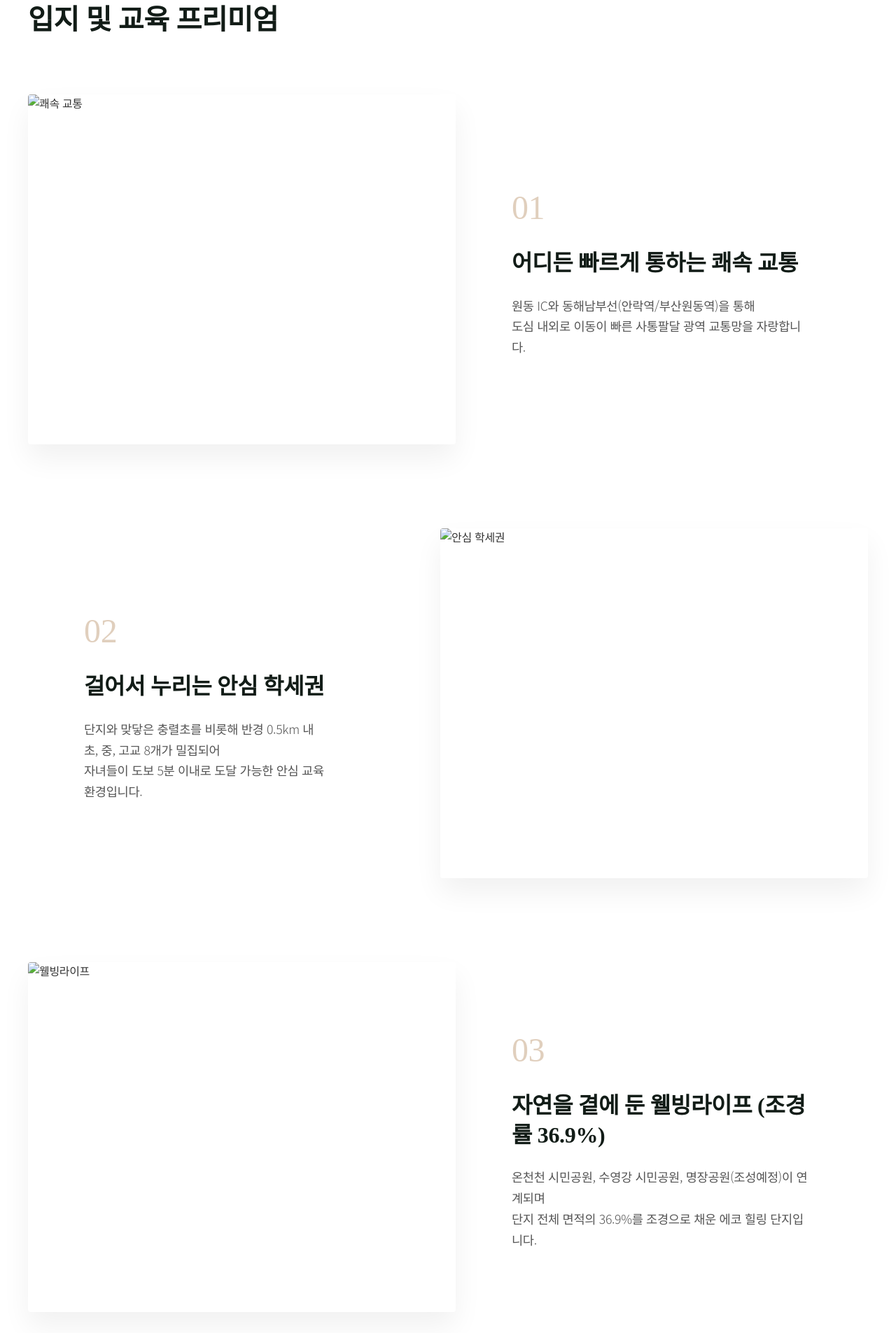
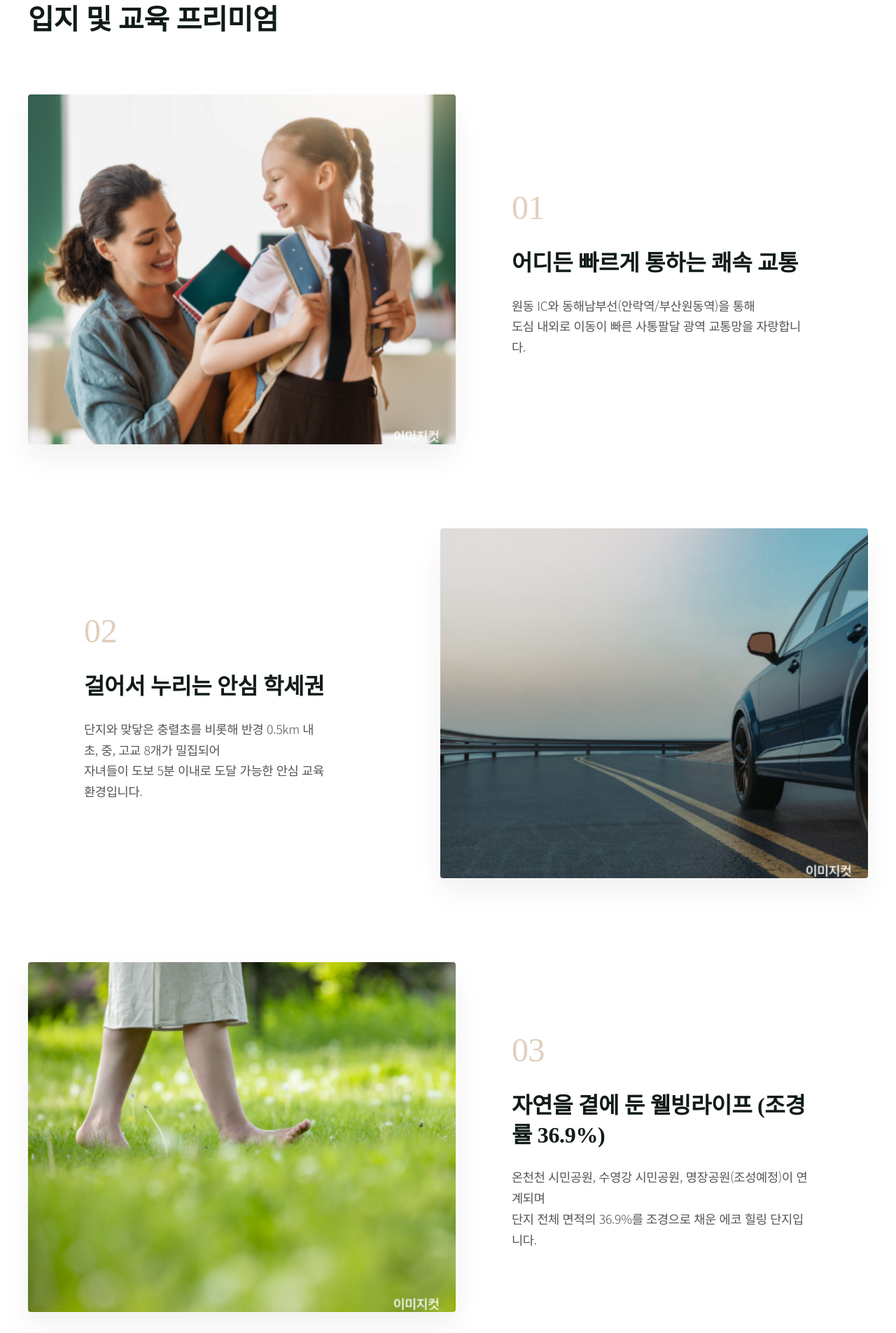
Before and after one commit to HYUNFLIX/land, a plain HTML site: page index.html in a window 1280 px wide. Shown: the part 3615-5520 px from the top of the page at 70% size. Drawn offline with nearby package versions, Linux system fonts and the light colour scheme; a script that the page names is missing.

Commit message:
fix: Replace broken premium-img*.jpg with valid premium-0*.jpg images

```diff
--- a/index.html
+++ b/index.html
@@ -314,7 +314,7 @@
       <div class="pr-grid">
         <!-- 01. TRAFFIC -->
         <div class="pr-item reveal">
-          <div class="pr-img-wrap"><img src="images/premium-img01.jpg" alt="쾌속 교통"></div>
+          <div class="pr-img-wrap"><img src="images/premium-01.jpg" alt="쾌속 교통"></div>
           <div class="pr-text">
             <span>01</span>
             <h3>어디든 빠르게 통하는 쾌속 교통</h3>
@@ -324,7 +324,7 @@
 
         <!-- 02. EDUCATION -->
         <div class="pr-item reverse reveal delay-1">
-          <div class="pr-img-wrap"><img src="images/premium-img02.jpg" alt="안심 학세권"></div>
+          <div class="pr-img-wrap"><img src="images/premium-02.jpg" alt="안심 학세권"></div>
           <div class="pr-text">
             <span>02</span>
             <h3>걸어서 누리는 안심 학세권</h3>
@@ -334,7 +334,7 @@
 
         <!-- 03. NATURE -->
         <div class="pr-item reveal delay-2">
-          <div class="pr-img-wrap"><img src="images/premium-img03.jpg" alt="웰빙라이프"></div>
+          <div class="pr-img-wrap"><img src="images/premium-03.jpg" alt="웰빙라이프"></div>
           <div class="pr-text">
             <span>03</span>
             <h3>자연을 곁에 둔 웰빙라이프 (조경률 36.9%)</h3>
@@ -344,7 +344,7 @@
 
         <!-- 04. CONVINIENCE -->
         <div class="pr-item reverse reveal delay-1">
-          <div class="pr-img-wrap"><img src="images/premium-img04.jpg" alt="생활인프라"></div>
+          <div class="pr-img-wrap"><img src="images/premium-04.jpg" alt="생활인프라"></div>
           <div class="pr-text">
             <span>04</span>
             <h3>일상이 여유로운 생활 인프라</h3>
@@ -354,7 +354,7 @@
 
         <!-- 05. BRAND & COMMUNITY -->
         <div class="pr-item reveal delay-2">
-          <div class="pr-img-wrap"><img src="images/premium-img05.jpg" alt="하이엔드 커뮤니티"></div>
+          <div class="pr-img-wrap"><img src="images/premium-05.jpg" alt="하이엔드 커뮤니티"></div>
           <div class="pr-text">
             <span>05</span>
             <h3>푸르지오 브랜드 대단지 & 하이엔드 커뮤니티</h3>
```
